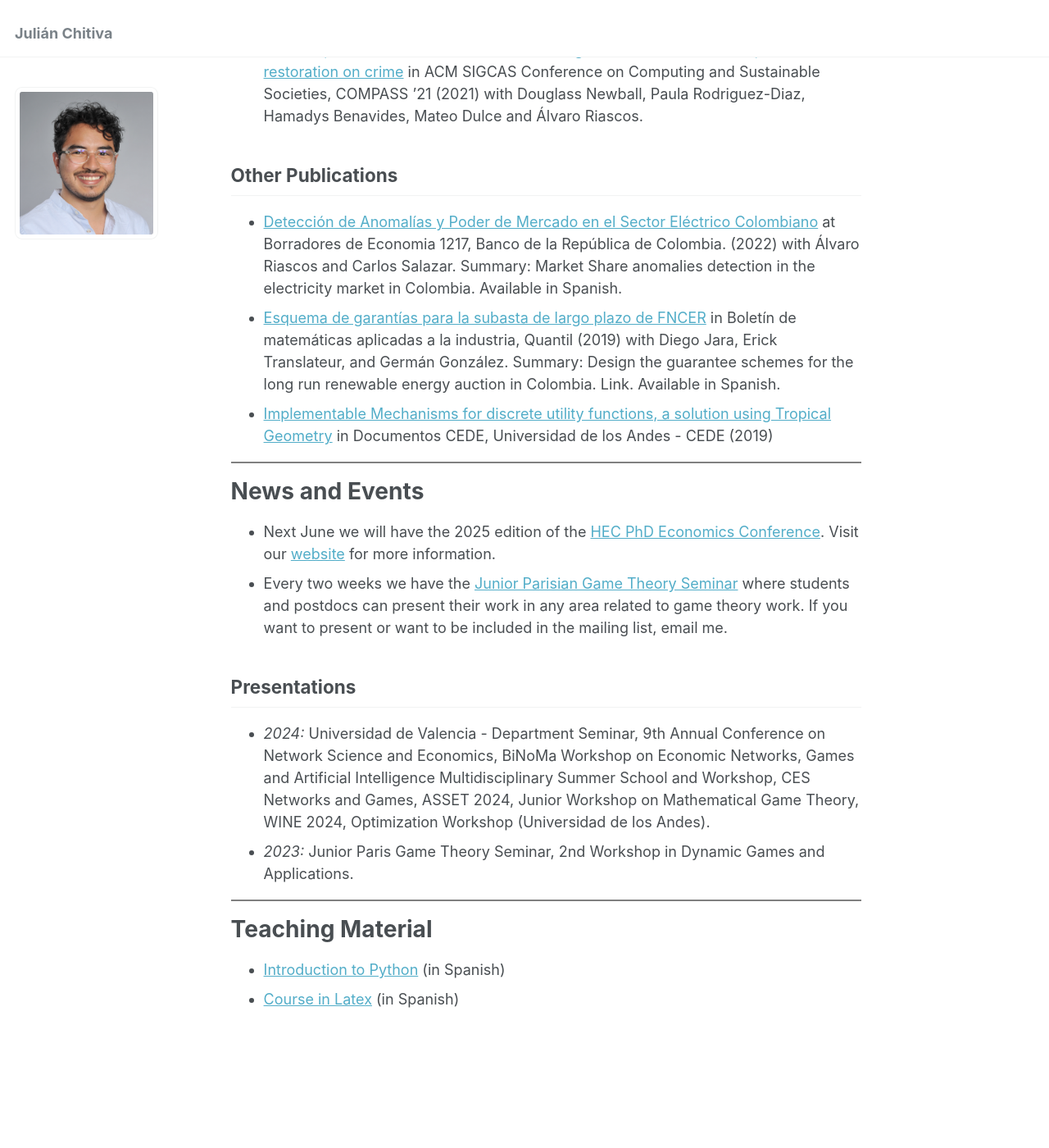
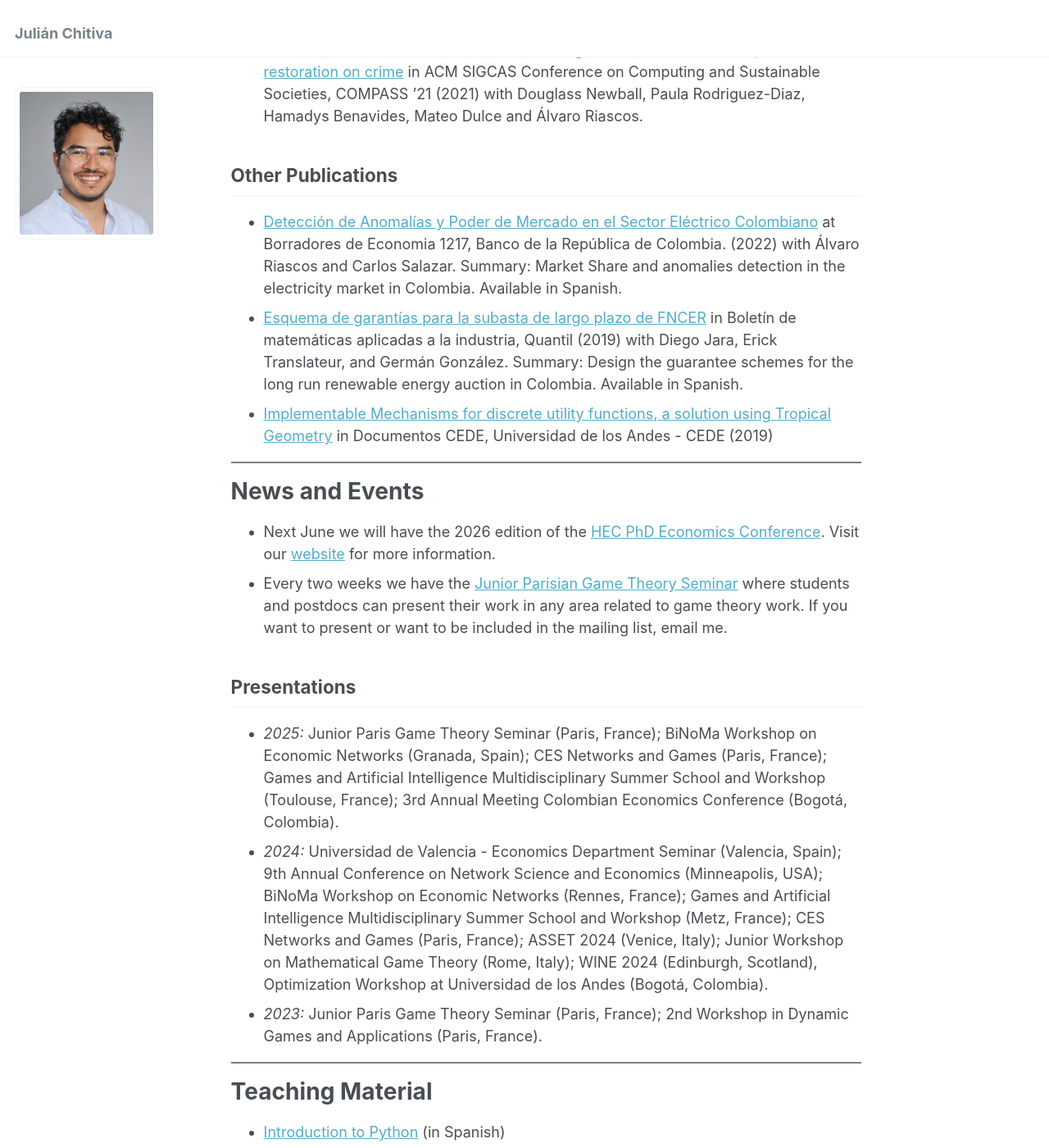
Before and after one commit to julianchitiva/julianchitiva.github.io, a Jekyll site: the page built from _pages/about.md, in a window 1280 px wide and 1400 px high, scrolled down 741 px. Shown: the whole window at 82% size. Built offline with Jekyll 4.4.1, drawn with Linux system fonts in a browser that asks for light colours; some of the changed text lies outside the part shown.

Commit message:
Update webpage

```diff
--- a/_pages/about.md
+++ b/_pages/about.md
@@ -9,6 +9,9 @@ redirect_from:
 
 I am a PhD Candidate in Economics at [HEC Paris](https://www.hec.edu/en/faculty-research/faculty-departments/economics-and-decision-sciences). My research interest lie in microeconomic theory, game theory and social networks. I am particularly interested in the role of information and social structures in economic dynamics.
 
+<!--- Before starting my PhD I worked in consultancy developing mathematical models to solve industry and government problems in Colombia --->
+<!--- Incluir un par de frases del trabajo en consultoria. Revisar Redaccion --->
+
 You can reach me by email at julian [dot] chitiva [at] hec [dot] edu
 
 I am one of the organizers of the [Junior Parisian Game Theory Seminar](https://sites.google.com/view/seminairetheoriedesjeux/junior-seminar-20242025) and the [HEC PhD Economics Conference](https://sites.google.com/view/hecon/home).
@@ -19,27 +22,28 @@ Jump to [Research](#research), [News and Events](#news-and-events) or [Teaching
 
 # Research
 ## Work in Progress
-- [Continuous Social Networks](https://arxiv.org/pdf/2407.11710) with Xavier Venel. Accepted at WINE 2024.
-- Communication inside Platforms with Penélope Hernández
+- [Continuous Social Networks](https://arxiv.org/pdf/2407.11710) with Xavier Venel. To appear at WINE 2024 proceedings.
+- Platform-Induced Coordination with Penélope Hernández
 - Behavioral Model for Decision-Making with Penélope Hernández and Maria Murgui.
 
 ## Conference Publications
 - [Visual representations to evaluate the heterogeneous effects of urban parks restoration on crime](https://dl.acm.org/doi/10.1145/3460112.3471969) in ACM SIGCAS Conference on Computing and Sustainable Societies, COMPASS ’21 (2021) with Douglass Newball, Paula Rodriguez-Diaz, Hamadys Benavides, Mateo Dulce and Álvaro Riascos.
 
 ## Other Publications
-- [Detección de Anomalías y Poder de Mercado en el Sector Eléctrico Colombiano](https://ideas.repec.org/p/bdr/borrec/1217.html) at Borradores de Economia 1217, Banco de la República de Colombia. (2022) with Álvaro Riascos and Carlos Salazar. Summary: Market Share anomalies detection in the electricity market in Colombia. Available in Spanish.
-- [Esquema de garantías para la subasta de largo plazo de FNCER](https://quantil.co/wp-content/uploads/2023/02/Esquema-de-Garantias-para-la-Subasta-de-Largo-Plazo-de-FNCER.pdf) in Boletín de matemáticas aplicadas a la industria, Quantil (2019) with Diego Jara, Erick Translateur, and Germán González. Summary: Design the guarantee schemes for the long run renewable energy auction in Colombia. Link. Available in Spanish.
+- [Detección de Anomalías y Poder de Mercado en el Sector Eléctrico Colombiano](https://ideas.repec.org/p/bdr/borrec/1217.html) at Borradores de Economia 1217, Banco de la República de Colombia. (2022) with Álvaro Riascos and Carlos Salazar. Summary: Market Share and anomalies detection in the electricity market in Colombia. Available in Spanish.
+- [Esquema de garantías para la subasta de largo plazo de FNCER](https://quantil.co/wp-content/uploads/2023/02/Esquema-de-Garantias-para-la-Subasta-de-Largo-Plazo-de-FNCER.pdf) in Boletín de matemáticas aplicadas a la industria, Quantil (2019) with Diego Jara, Erick Translateur, and Germán González. Summary: Design the guarantee schemes for the long run renewable energy auction in Colombia. Available in Spanish.
 - [Implementable Mechanisms for discrete utility functions, a solution using Tropical Geometry](https://ideas.repec.org/p/col/000089/017485.html) in Documentos CEDE, Universidad de los Andes - CEDE (2019)
 
 <hr style="border:1px solid gray">
 
 # News and Events
-- Next June we will have the 2025 edition of the [HEC PhD Economics Conference](https://sites.google.com/view/hecon/home). Visit our [website](https://sites.google.com/view/hecon/home) for more information.
+- Next June we will have the 2026 edition of the [HEC PhD Economics Conference](https://sites.google.com/view/hecon/home). Visit our [website](https://sites.google.com/view/hecon/home) for more information.
 - Every two weeks we have the [Junior Parisian Game Theory Seminar](https://sites.google.com/view/seminairetheoriedesjeux/junior-seminar-20242025) where students and postdocs can present their work in any area related to game theory work. If you want to present or want to be included in the mailing list, email me.
 
 ## Presentations
-- *2024:* Universidad de Valencia - Department Seminar, 9th Annual Conference on Network Science and Economics, BiNoMa Workshop on Economic Networks, Games and Artificial Intelligence Multidisciplinary Summer School and Workshop, CES Networks and Games, ASSET 2024, Junior Workshop on Mathematical Game Theory, WINE 2024, Optimization Workshop (Universidad de los Andes).
-- *2023:* Junior Paris Game Theory Seminar, 2nd Workshop in Dynamic Games and Applications.
+- *2025:* Junior Paris Game Theory Seminar (Paris, France); BiNoMa Workshop on Economic Networks (Granada, Spain); CES Networks and Games (Paris, France); Games and Artificial Intelligence Multidisciplinary Summer School and Workshop (Toulouse, France); 3rd Annual Meeting Colombian Economics Conference (Bogotá, Colombia).
+- *2024:* Universidad de Valencia - Economics Department Seminar (Valencia, Spain); 9th Annual Conference on Network Science and Economics (Minneapolis, USA); BiNoMa Workshop on Economic Networks (Rennes, France); Games and Artificial Intelligence Multidisciplinary Summer School and Workshop (Metz, France); CES Networks and Games (Paris, France); ASSET 2024 (Venice, Italy); Junior Workshop on Mathematical Game Theory (Rome, Italy); WINE 2024 (Edinburgh, Scotland), Optimization Workshop at Universidad de los Andes (Bogotá, Colombia).
+- *2023:* Junior Paris Game Theory Seminar (Paris, France); 2nd Workshop in Dynamic Games and Applications (Paris, France).
 
 <hr style="border:1px solid gray">
 
```
